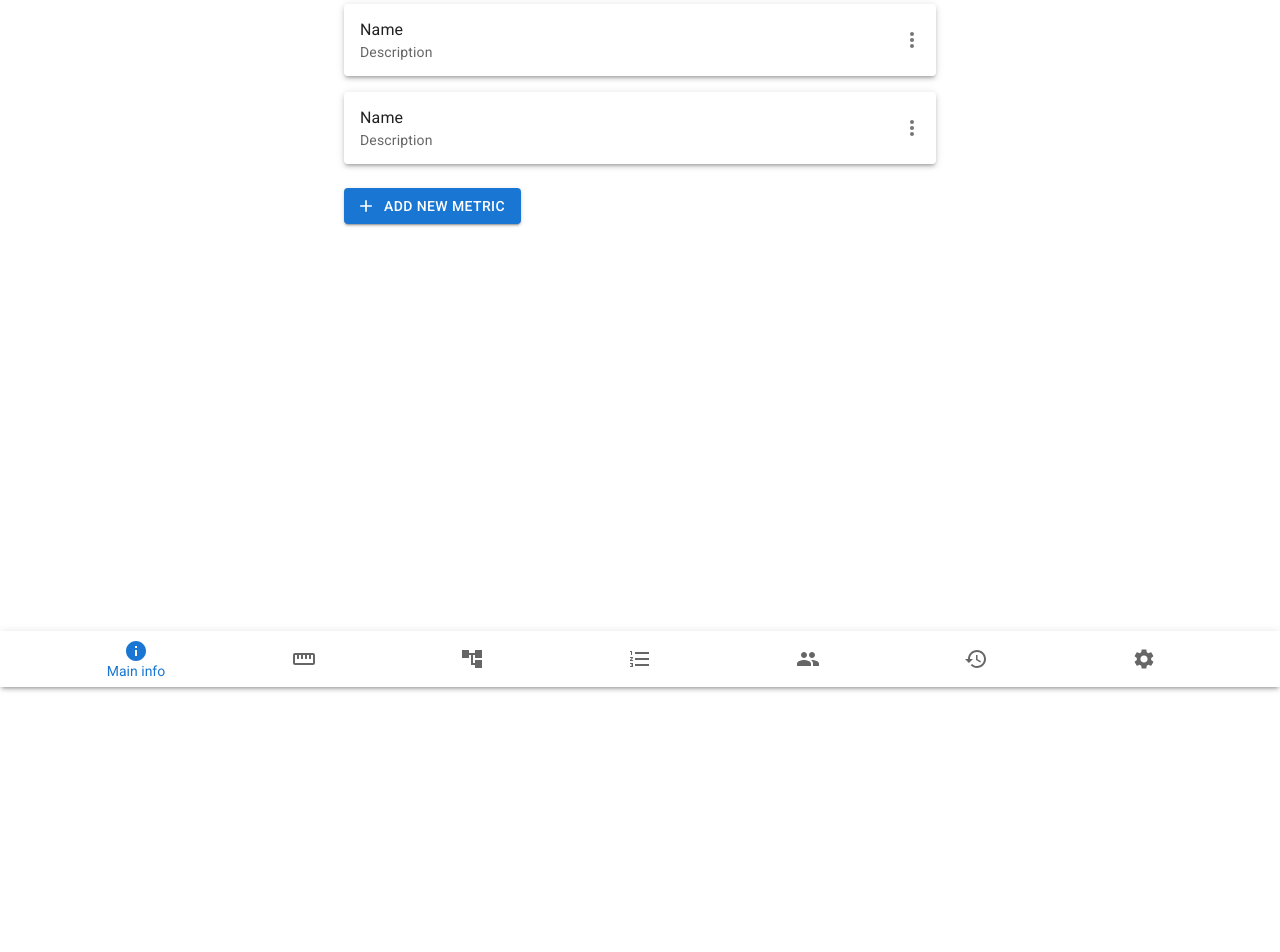
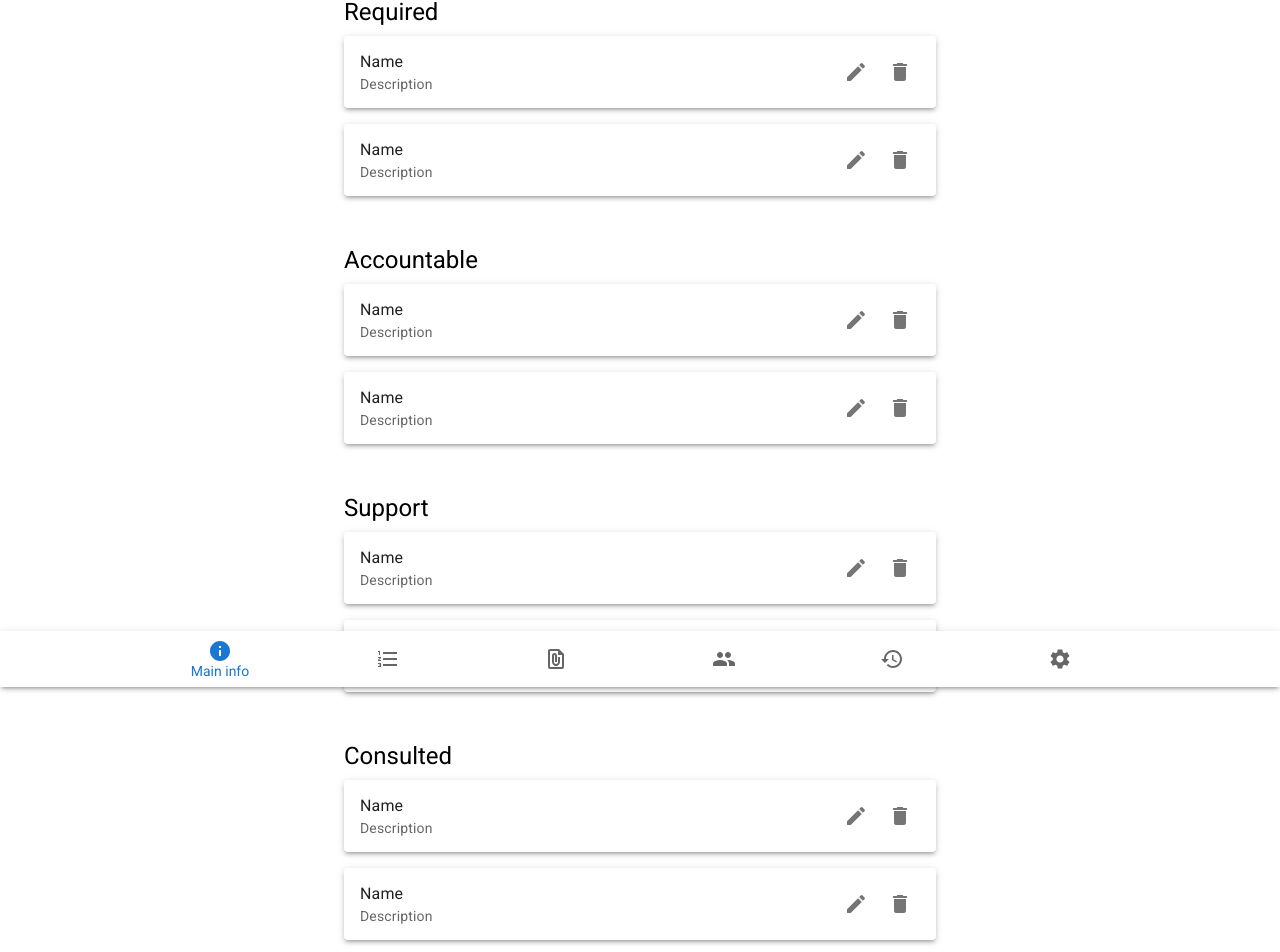
Before and after one commit to SLI0095/Process-modeling-tool-diploma-, a React (Create React App) app: page /test in a window 1280 px wide. Shown: the part 113-1065 px from the top of the page. Before the commit the page ends 800 px from the top, so only its background shows below. Built offline with nearby package versions, Linux system fonts and the light colour scheme.

Commit message:
-new pages with ListItems

```diff
--- a/src/App.js
+++ b/src/App.js
@@ -6,7 +6,7 @@ import StartPage from "./pages/StartPage";
 import UserMainPage from "./pages/UserMainPage";
 import ProcessBasicInformation from "./pages/Process/ProcessBasicInformation";
 import NewProcess from "./pages/Process/NewProcess";
-import ProcessMetrics from "./pages/Process/ProcessMetrics";
+import TaskRasci from "./pages/Task/TaskRasci";
 
 function App() {
   return (
@@ -20,7 +20,7 @@ function App() {
             element={<ProcessBasicInformation />}
           />
           <Route path="/user/:userId/newProcess" element={<NewProcess />} />
-          <Route path="/test" element={<ProcessMetrics />} />
+          <Route path="/test" element={<TaskRasci />} />
         </Route>
       </Routes>
     </BrowserRouter>
--- a/src/modules/MyAppBar.js
+++ b/src/modules/MyAppBar.js
@@ -170,10 +170,10 @@ const MyAppBar = () => {
               onClose={handleCloseUserMenu}
             >
               <MenuItem key={"profile"} onClick={handleCloseUserMenu}>
-                <Typography textAlign="center">Profile</Typography>
+                <Typography textAlign="center">Main dashboard</Typography>
               </MenuItem>
               <MenuItem key={"account"} onClick={handleCloseUserMenu}>
-                <Typography textAlign="center">Account</Typography>
+                <Typography textAlign="center">Account settings</Typography>
               </MenuItem>
               <MenuItem key={"logout"} onClick={handleLogout}>
                 <Typography textAlign="center">Logout</Typography>
--- a/src/modules/MyListItem.js
+++ b/src/modules/MyListItem.js
@@ -1,7 +1,15 @@
-import { ListItem, ListItemText, Paper } from "@mui/material";
-import ListItemMenu from "./ListItemMenu";
+import {
+  ListItem,
+  ListItemSecondaryAction,
+  ListItemText,
+  Paper,
+} from "@mui/material";
+import IconButton from "@mui/material/IconButton";
+import { Delete, Edit } from "@mui/icons-material";
 
 export default function MyListItem() {
+  const handleEdit = () => {};
+
   return (
     <>
       <Paper
@@ -10,9 +18,32 @@ export default function MyListItem() {
           marginBottom: 2,
         }}
       >
-        <ListItem secondaryAction={<ListItemMenu />}>
+        <ListItem>
           <ListItemText primary="Name" secondary="Description" />
+          <ListItemSecondaryAction>
+            <IconButton
+              edge="end"
+              aria-label="edit"
+              id="edit-button"
+              onClick={() => handleEdit()}
+            >
+              <Edit />
+            </IconButton>
+            <IconButton
+              aria-label="remove"
+              id="remove-button"
+              onClick={() => handleEdit()}
+              sx={{
+                marginLeft: 2,
+              }}
+            >
+              <Delete />
+            </IconButton>
+          </ListItemSecondaryAction>
         </ListItem>
+        {/* <ListItem secondaryAction={<ListItemMenu />}>
+          <ListItemText primary="Name" secondary="Description" />
+        </ListItem>*/}
       </Paper>
     </>
   );
--- /dev/null
+++ b/src/modules/Process/NewMetricModal.js
@@ -0,0 +1,99 @@
+import * as React from "react";
+import Box from "@mui/material/Box";
+import Button from "@mui/material/Button";
+import Typography from "@mui/material/Typography";
+import Modal from "@mui/material/Modal";
+import { Grid, TextField } from "@mui/material";
+import { useRef } from "react";
+import { Add } from "@mui/icons-material";
+import Container from "@mui/material/Container";
+
+const style = {
+  position: "absolute",
+  top: "50%",
+  left: "50%",
+  transform: "translate(-50%, -50%)",
+  width: "50%",
+  bgcolor: "background.paper",
+  border: "2px solid #000",
+  boxShadow: 24,
+  p: 4,
+};
+
+export default function NewMetricModal() {
+  const [open, setOpen] = React.useState(false);
+  const addMetric = () => setOpen(false);
+  const handleOpen = () => setOpen(true);
+  const handleClose = () => setOpen(false);
+  const metricName = useRef();
+  const metricDescription = useRef();
+
+  return (
+    <>
+      <Button variant="contained" startIcon={<Add />} onClick={handleOpen}>
+        Add new metric
+      </Button>
+      <div>
+        <Modal
+          open={open}
+          onClose={handleClose}
+          aria-labelledby="modal-modal-title"
+          aria-describedby="modal-modal-description"
+        >
+          <form>
+            <Box sx={style}>
+              <Container sx={{ width: "50%" }}>
+                <Grid container spacing={1}>
+                  <Grid textAlign={"center"} xs={12}>
+                    <Typography variant="h6" component="h2">
+                      Adding new metric
+                    </Typography>
+                  </Grid>
+                  <Grid textAlign={"center"} xs={12}>
+                    <TextField
+                      margin={"normal"}
+                      fullWidth
+                      required
+                      inputRef={metricName}
+                      label="Metric name"
+                    />
+                  </Grid>
+                  <Grid textAlign={"center"} xs={12}>
+                    <TextField
+                      margin={"normal"}
+                      inputRef={metricDescription}
+                      label="Metric description"
+                      multiline
+                      fullWidth
+                      rows={5}
+                    />
+                  </Grid>
+                  <Grid item marginTop={2} xs={4}>
+                    <Button
+                      type="submit"
+                      onClick={addMetric}
+                      size={"large"}
+                      variant="contained"
+                    >
+                      Save metric
+                    </Button>
+                  </Grid>
+                  <Grid item marginTop={2} xs={3}>
+                    <Button
+                      type="submit"
+                      onClick={handleClose}
+                      size={"large"}
+                      variant="contained"
+                    >
+                      Close
+                    </Button>
+                  </Grid>
+                </Grid>
+              </Container>
+            </Box>
+          </form>
+        </Modal>
+      </div>
+    </>
+  );
+}
--- a/src/pages/Process/ProcessMetrics.js
+++ b/src/pages/Process/ProcessMetrics.js
@@ -3,14 +3,13 @@ import ProcessSubMenuFooter from "../../modules/Process/ProcessSubMenuFooter";
 import Container from "@mui/material/Container";
 import { List } from "@mui/material";
 import MyListItem from "../../modules/MyListItem";
-import { Add } from "@mui/icons-material";
-import Button from "@mui/material/Button";
+import NewMetricModal from "../../modules/Process/NewMetricModal";
 
 export default function ProcessMetrics() {
   return (
     <>
       <MyAppBar />
-      <Container sx={{ marginTop: 5, width: "50%", marginBottom: 5 }}>
+      <Container sx={{ marginTop: 5, width: "50%", marginBottom: 7 }}>
         <List
           sx={{
             backgroundColor: "background.paper",
@@ -19,9 +18,7 @@ export default function ProcessMetrics() {
           <MyListItem />
           <MyListItem />
         </List>
-        <Button variant="contained" startIcon={<Add />}>
-          Add new metric
-        </Button>
+        <NewMetricModal />
       </Container>
       <ProcessSubMenuFooter />
     </>
--- /dev/null
+++ b/src/pages/Task/TaskRasci.js
@@ -0,0 +1,73 @@
+import MyAppBar from "../../modules/MyAppBar";
+import TaskSubMenuFooter from "../../modules/Task/TaskSubMenuFooter";
+import { List } from "@mui/material";
+import MyListItem from "../../modules/MyListItem";
+import Container from "@mui/material/Container";
+import Typography from "@mui/material/Typography";
+import * as React from "react";
+
+export default function TaskRasci() {
+  return (
+    <>
+      <MyAppBar />
+      <Container sx={{ marginTop: 5, width: "50%", marginBottom: 7 }}>
+        <Typography variant={"h5"} component={"h2"}>
+          Required
+        </Typography>
+        <List
+          sx={{
+            backgroundColor: "background.paper",
+          }}
+        >
+          <MyListItem />
+          <MyListItem />
+        </List>
+        <Typography variant={"h5"} component={"h2"} marginTop={3}>
+          Accountable
+        </Typography>
+        <List
+          sx={{
+            backgroundColor: "background.paper",
+          }}
+        >
+          <MyListItem />
+          <MyListItem />
+        </List>
+        <Typography variant={"h5"} component={"h2"} marginTop={3}>
+          Support
+        </Typography>
+        <List
+          sx={{
+            backgroundColor: "background.paper",
+          }}
+        >
+          <MyListItem />
+          <MyListItem />
+        </List>
+        <Typography variant={"h5"} component={"h2"} marginTop={3}>
+          Consulted
+        </Typography>
+        <List
+          sx={{
+            backgroundColor: "background.paper",
+          }}
+        >
+          <MyListItem />
+          <MyListItem />
+        </List>
+        <Typography variant={"h5"} component={"h2"} marginTop={3}>
+          Informed
+        </Typography>
+        <List
+          sx={{
+            backgroundColor: "background.paper",
+          }}
+        >
+          <MyListItem />
+          <MyListItem />
+        </List>
+      </Container>
+      <TaskSubMenuFooter />
+    </>
+  );
+}
```
Also changed, not shown: src/pages/Process/ProcessMatrix.js (added, +15 -0 lines), src/pages/Task/TaskWorkItems.js (added, +40 -0 lines).
